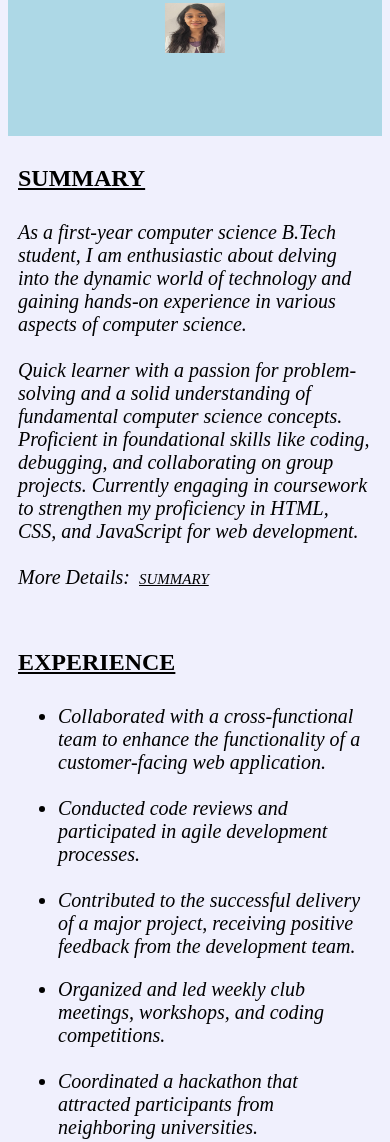
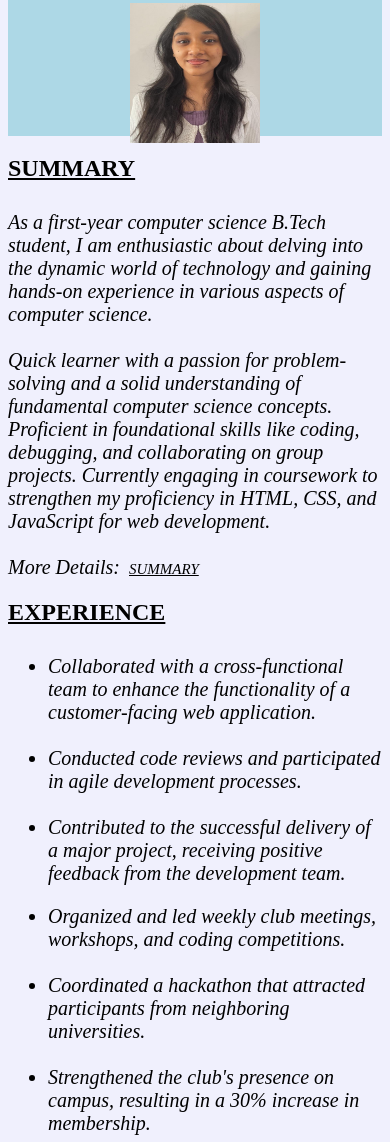
Before and after one commit to HannahEappen/resume, a plain HTML site: page index.html in a window 390 px wide. Shown: the part 366-1508 px from the top of the page. Drawn offline with nearby package versions, Linux system fonts and the light colour scheme.

Commit message:
Update style_resume.css

```diff
--- a/style_resume.css
+++ b/style_resume.css
@@ -7,14 +7,14 @@ body{
     font-style: italic;
     font-size: 20px;
     padding: 20px;
-    float:none;
+
 }
 
 .header h1 {
     font-size: 50px;
     font-style: bold;
     text-align: center;
-    float:none;
+
 }
 .header{
     height:420px;
@@ -59,42 +59,3 @@ a{
     width: 130px;
 }
 }
-
-a{
-    font-size: 15px;
-    font-style: italic;
-    margin-left: 9px;
-}
-.section{
-    padding: 10px;
-    text-align: left;
-
-}
-.section h2{
-    text-decoration: underline;
-    padding-bottom: 9px;
-}
-.content{
-    font-style:italic;
-    font-size: 20px;
-}
-.experience{
-    font-style: italic;
-    font-size: 20px;
-}
-#details{
-    font-style: italic;
-    font-size: 20px;
-}
-@media screen and (max-width: 600px) {
-
-.header .image img{
-    height: 50px;
-    width: 60px;
-}
-}
-/*@media screen and (max-width: 600px) {
-.resume {
-    margin: 10px;
-}
-}*/
```
